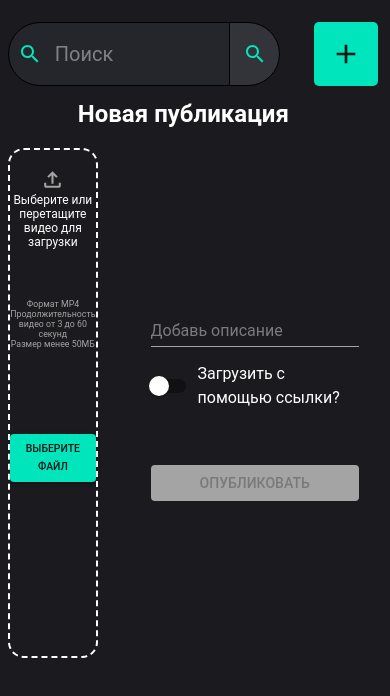
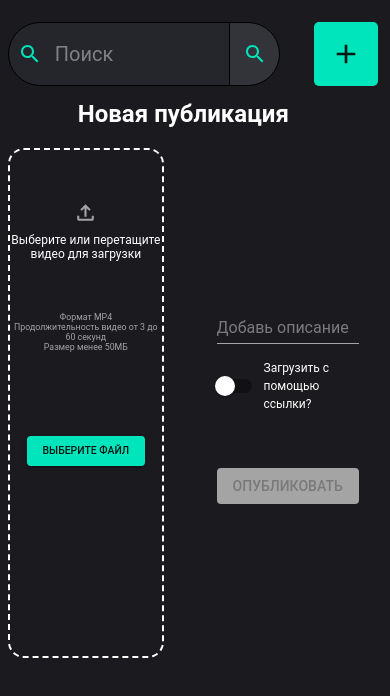
Before and after one commit to Dnal-c/frontend-repo, a React (Create React App) app: page /upload in a window 390 px wide. Shown: the top 696 px of the page. Built offline with nearby package versions, Linux system fonts and the light colour scheme.

Commit message:
change fontfamily and mobile version upload

```diff
--- a/src/App.jsx
+++ b/src/App.jsx
@@ -1,13 +1,13 @@
 import React from 'react';
-import {QueryClient, QueryClientProvider} from "@tanstack/react-query";
-import {ReactQueryDevtools} from "@tanstack/react-query-devtools";
+import { QueryClient, QueryClientProvider } from '@tanstack/react-query';
+import { ReactQueryDevtools } from '@tanstack/react-query-devtools';
 
 import './styles/index.css';
 
-import Header from "./components/Header/Header";
-import AppRoutes from "./AppRoutes";
-import {useHistory, useLocation} from "react-router-dom";
-import {theme} from "./index";
+import Header from './components/Header/Header';
+import AppRoutes from './AppRoutes';
+import { useHistory, useLocation } from 'react-router-dom';
+import { theme } from './index';
 
 const queryClient = new QueryClient({
     defaultOptions: {
@@ -16,18 +16,19 @@ const queryClient = new QueryClient({
             refetchOnMount: false,
             refetchOnReconnect: false,
             refetchOnWindowFocus: false,
-        }
-    }
+        },
+    },
 });
 
 const App = () => {
-    const location = useLocation()
+    const location = useLocation();
     return (
         <QueryClientProvider client={queryClient}>
-            {location.pathname !== '/' && <Header/>}
-            <div className='app'>
+            <div className="hidden"></div>
+            {location.pathname !== '/' && <Header />}
+            <div className="app">
                 <div className="container">
-                    <AppRoutes/>
+                    <AppRoutes />
                 </div>
             </div>
             {/*<ReactQueryDevtools/>*/}
--- a/src/components/Search/Search.jsx
+++ b/src/components/Search/Search.jsx
@@ -1,4 +1,4 @@
-import React, { useEffect, useState, useRef } from 'react';
+import React, { useEffect, useState } from 'react';
 import { useLocation, useNavigate, useMatch, useSearchParams } from 'react-router-dom';
 import SearchIcon from '@mui/icons-material/Search';
 import { Autocomplete, Box, InputAdornment, TextField, useMediaQuery } from '@mui/material';
@@ -33,8 +33,6 @@ const Search = ({ сssIcon, widthInput }) => {
         if (isMatch) return;
         setValue('');
     }, [location, isMatch]);
-
-    const ref = useRef();
 
     const handleSubmit = (e) => {
         e.preventDefault();
--- a/src/components/Videos/VideoItem.jsx
+++ b/src/components/Videos/VideoItem.jsx
@@ -39,8 +39,7 @@ const VideoItem = ({ video_id: videoId, short_description, description, link })
                 <Box
                     sx={{
                         width: '100%',
-                        fontFamily: 'Roboto',
-                        // fontStyle: 'normal',
+                        fontFamily: 'Roboto,  sans-serif',
                     }}
                 >
                     {short_description}
--- a/src/pages/Upload/Upload.jsx
+++ b/src/pages/Upload/Upload.jsx
@@ -35,6 +35,7 @@ const Upload = () => {
     const [isOpenSuccessUpload, setIsOpenSuccessUpload] = useState(false);
     const [isOpenErrorUpload, setIsOpenErrorUpload] = useState(false);
     const [isOpenErrorFile, setIsOpenErrorFile] = useState(false);
+    const [textErrorUpload, setTextErrorUpload] = useState('"Может быть что-то с сервером"');
     const [successResult, setSuccessResult] = useState();
     const fileReader = new FileReader();
 
@@ -97,6 +98,7 @@ const Upload = () => {
                 setSuccessResult(res.data);
                 setIsOpenSuccessUpload(true);
             } catch (e) {
+                setTextErrorUpload(e.response.data.detail);
                 setIsOpenErrorUpload(true);
             }
         } else {
@@ -106,6 +108,7 @@ const Upload = () => {
                 setSuccessResult(res.data);
                 setIsOpenSuccessUpload(true);
             } catch (e) {
+                setTextErrorUpload(e.response.data.detail);
                 setIsOpenErrorUpload(true);
             }
         }
@@ -174,7 +177,7 @@ const Upload = () => {
                                     },
                                     [theme.breakpoints.down('md')]: {
                                         height: '60vh',
-                                        width: '30vw',
+                                        width: '75vw',
                                     },
                                 }}
                             >
@@ -199,7 +202,6 @@ const Upload = () => {
                                                     color: '#a4a4a4',
                                                     marginTop: '5vh',
                                                     [theme.breakpoints.down('md')]: {
-                                                        marginTop: '1vh',
                                                         width: '25px',
                                                         height: '25px',
                                                     },
@@ -211,6 +213,7 @@ const Upload = () => {
                                                     fontFamily: `'Roboto', sans-serif`,
                                                     [theme.breakpoints.down('md')]: {
                                                         fontSize: '0.75rem',
+                                                        marginTop: '5%',
                                                     },
                                                 }}
                                             >
@@ -308,6 +311,13 @@ const Upload = () => {
                                             />
                                         }
                                         label="Загрузить с помощью ссылки?"
+                                        sx={{
+                                            '& .MuiFormControlLabel-label': {
+                                                [theme.breakpoints.down('md')]: {
+                                                    fontSize: '0.75rem',
+                                                },
+                                            },
+                                        }}
                                     />
                                 </FormGroup>
                             )}
@@ -360,7 +370,7 @@ const Upload = () => {
                 <ErrorUpload
                     open={isOpenErrorUpload}
                     handleClose={() => setIsOpenErrorUpload(false)}
-                    text="Может быть что-то с сервером"
+                    text={textErrorUpload}
                 />
             )}
             {isOpenErrorFile && (
--- a/src/utils/theme.js
+++ b/src/utils/theme.js
@@ -5,7 +5,7 @@ export const theme = createTheme({
         fontFamily: `'Roboto', sans-serif`,
 
         p: {
-            fontFamily: `'Roboto', sans-serif`,
+            fontFamily: `'Roboto',  sans-serif`,
         },
     },
     components: {
```
